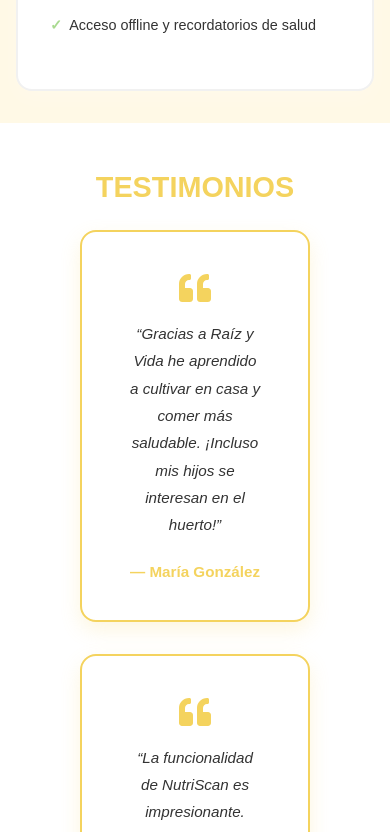
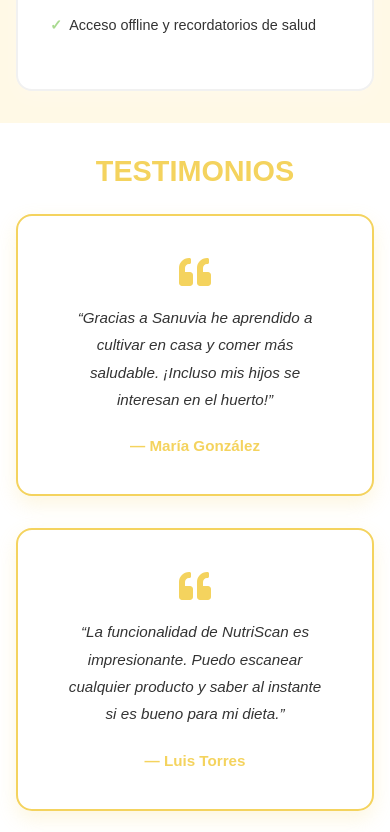
Before and after one commit to alegria1026/sanuviaweb, a Next.js app: page /page/home in a window 390 px wide. Shown: the part 1986-2818 px from the top of the page. Built offline with nearby package versions, Linux system fonts and the light colour scheme.

Commit message:
finalfuncionalidades

```diff
--- /dev/null
+++ b/src/app/components/DemoViewer/DemoViewer.module.css
@@ -0,0 +1,27 @@
+.wrapper {
+  padding: 7rem 1rem 3rem 1rem;
+  background-color: #fff;
+  width: 100%;
+  display: flex;
+  justify-content: center;
+}
+
+.videoContainer {
+  position: relative;
+  width: 100%;
+  max-width: 300px; /* límite visual cómodo */
+  aspect-ratio: 9 / 16; /* relación vertical correcta */
+  overflow: hidden;
+  border-radius: 12px;
+  box-shadow: 0 6px 24px rgba(0, 0, 0, 0.1);
+}
+
+.iframe {
+  position: absolute;
+  top: 0;
+  left: 0;
+  width: 100%;
+  height: 100%;
+  border: 0;
+  border-radius: 12px;
+}
--- a/src/app/components/FeaturesCards/FeaturesCards.module.css
+++ b/src/app/components/FeaturesCards/FeaturesCards.module.css
@@ -1,13 +1,13 @@
 .wrapper {
-  padding: 4rem;
-  background: #f4fdf7;
+  padding: 4rem 2rem;
+  background: #fff;
   margin: 0 auto;
 }
 
 .title {
   font-size: 2.8rem;
   font-weight: 700;
-  color: #208c3c;
+  color: #F4D35E;
   text-align: center;
   margin-bottom: 3rem;
   margin-top: 4rem;
@@ -19,26 +19,31 @@
   grid-template-columns: repeat(3, 1fr);
   gap: 2.5rem;
   justify-items: center;
+  max-width: 1300px;
+  margin: 0 auto;
 }
 
-/* Para centrar la fila inferior de 2 tarjetas */
-.card:nth-child(4),
-.card:nth-child(5) {
-  grid-column: span 1;
+/* Asegura que solo en pantallas grandes se controlen posiciones */
+@media (min-width: 769px) {
+  .card:nth-child(4),
+  .card:nth-child(5) {
+    grid-column: span 1;
+  }
 }
 
-/* Estilos base de las tarjetas */
 .card {
-  background-color: #ffffff;
+  background-color: #FFFFFF;
   border-radius: 12px;
   padding: 2rem;
   box-shadow: 0 6px 18px rgba(0, 0, 0, 0.06);
-  border: 1px solid #e0e0e0;
+  border: 2px solid #F4D35E;
   transition: transform 0.3s ease, box-shadow 0.3s ease;
   display: flex;
   flex-direction: column;
   align-items: center;
   text-align: center;
+  width: 100%;
+  max-width: 100%;
 }
 
 .card:hover {
@@ -55,27 +60,44 @@
 
 .featureIcon {
   font-size: 3rem;
-  color: #208c3c;
+  color: #F4D35E;
   margin-bottom: 0.75rem;
 }
 
 .cardTitle {
   font-size: 1.5rem;
   font-weight: 700;
-  color: #208c3c;
+  color: #F4D35E;
   margin: 0;
   text-align: center;
 }
 
 .cardText {
   font-size: 1.05rem;
-  color: #444;
+  color: #444444;
   line-height: 1.6;
   text-align: justify;
   margin-top: 1rem;
+  margin-bottom: 1.5rem;
 }
 
-/* Responsive para tablet */
+.demoButton {
+  margin-top: auto;
+  background-color: #F4D35E;
+  color: #000000;
+  padding: 0.8rem 1.5rem;
+  font-weight: 600;
+  font-size: 1rem;
+  border-radius: 8px;
+  text-decoration: none;
+  transition: background-color 0.3s ease;
+}
+
+.demoButton:hover {
+  background-color: #D1B446;
+}
+
+/* Tablet */
 @media (max-width: 1024px) {
   .grid {
     grid-template-columns: 1fr 1fr;
@@ -91,10 +113,13 @@
   }
 }
 
-/* Responsive para móvil */
+/* Móvil */
 @media (max-width: 768px) {
   .grid {
-    grid-template-columns: 1fr;
+    display: flex;
+    flex-direction: column;
+    gap: 2rem;
+    align-items: center;
   }
 
   .card {
--- a/src/app/components/MissionVision/MissionVision.module.css
+++ b/src/app/components/MissionVision/MissionVision.module.css
@@ -1,6 +1,6 @@
 .wrapper {
   padding: 2rem;
-    background-color: #fff;
+  background-color: #FFFFFF;
   max-width: 1300px;
   margin: 0 auto;
 }
@@ -10,7 +10,7 @@
   padding-bottom: 10px;
   font-size: 3rem;
   font-weight: 700;
-    color: #208C3C;
+  color: #F4D35E; /* Color principal */
   text-align: center;
   text-transform: uppercase;
   position: relative;
@@ -30,26 +30,35 @@
   padding: 2rem;
   border-radius: 8px;
   background-color: #f8f8f8;
-    border: 1px solid #e0e0e0;
-    box-shadow: 0 4px 6px rgba(0, 0, 0, 0.05);
+  border: 1px solid #F4D35E;
+  box-shadow: 0 4px 6px rgba(244, 211, 94, 0.2);
   transition: transform 0.3s ease, box-shadow 0.3s ease;
 }
 
 .cardTitle {
-    font-size: 1.5rem;
+  font-size: 2rem;
   font-weight: 700;
-    color: #208C3C;
-    margin-bottom: 1rem;
+  color: #F4D35E;
   text-align: center;
+  margin-bottom: 0.8rem;
+}
+
+.cardIcon {
+  font-size: 3rem;
+  color: #F4D35E;
+  margin: 0 auto 1.5rem;
+  display: block;
 }
 
 .cardText {
   font-size: 1.1rem;
   line-height: 1.6;
-    color: #333;
+  color: #333333;
   text-align: justify;
+  margin-top: 0;
 }
 
+/* Responsive */
 @media (max-width: 1024px) {
   .title {
     font-size: 2rem;
@@ -69,6 +78,11 @@
 
   .cardText {
     font-size: 0.95rem;
+  }
+
+  .cardIcon {
+    font-size: 2rem;
+    margin-bottom: 1.2rem;
   }
 }
 
@@ -100,38 +114,7 @@
   .cardText {
     font-size: 0.9rem;
   }
-}
 
-/* ... (conserva todos los estilos previos) ... */
-
-.cardTitle {
-    font-size: 2rem;
-    font-weight: 700;
-    color: #208C3C;
-    text-align: center;
-    margin-bottom: 0.8rem; /* Espacio entre título e icono */
-}
-
-.cardIcon {
-    font-size: 3rem;
-    color: #208C3C;
-    margin: 0 auto 1.5rem; /* Centrado y espacio inferior */
-    display: block;
-}
-
-.cardText {
-    margin-top: 0; /* Eliminamos margen superior del texto */
-}
-
-/* Ajustes responsive para el nuevo orden */
-@media (max-width: 1024px) {
-    .cardIcon {
-    font-size: 2rem;
-    margin-bottom: 1.2rem;
-    }
-}
-
-@media (max-width: 480px) {
   .cardIcon {
     font-size: 1.8rem;
     margin-bottom: 1rem;
--- a/src/app/components/MissionVision/index.js
+++ b/src/app/components/MissionVision/index.js
@@ -11,14 +11,14 @@
           <h3 className={styles.cardTitle}>MISIÓN</h3>
           <FaBullseye className={styles.cardIcon} />
           <p className={styles.cardText}>
-            Lorem ipsum dolor sit amet, consectetur adipiscing elit, sed do eiusmod tempor incididunt ut labore et dolore magna aliqua.
+            Somos una plataforma digital dedicada a informar los beneficios de la alimentación saludable, así como enfermedades relacionadas como la diabetes y la obesidad infantil. Con herramientas interactivas, buscamos acercar el conocimiento a las familias para fomentar decisiones informadas desde la infancia.
           </p>
         </div>
         <div className={styles.card}>
           <h3 className={styles.cardTitle}>VISIÓN</h3>
           <FaChartLine className={styles.cardIcon} />
           <p className={styles.cardText}>
-            Lorem ipsum dolor sit amet, consectetur adipiscing elit, sed do eiusmod tempor incididunt ut labore et dolore magna aliqua.
+            Ser una plataforma líder en información nutrimental en la zona sur de Veracruz, reconocida por ser confiable e innovadora, utilizando tecnología para generar impacto social en los hábitos de salud alimentaria en futuras generaciones.
           </p>
         </div>
       </div>
--- a/src/app/components/Testimonials/Testimonials.module.css
+++ b/src/app/components/Testimonials/Testimonials.module.css
@@ -77,6 +77,10 @@
   .quoteIcon {
     font-size: 2.2rem;
   }
+
+  .wrapper {
+    padding: 2rem 1rem;
+  }
 }
 
 @media (max-width: 768px) {
--- a/src/app/components/Testimonials/index.js
+++ b/src/app/components/Testimonials/index.js
@@ -6,7 +6,7 @@
   const comments = [
     {
       name: 'María González',
-      text: 'Gracias a Raíz y Vida he aprendido a cultivar en casa y comer más saludable. ¡Incluso mis hijos se interesan en el huerto!'
+      text: 'Gracias a Sanuvia he aprendido a cultivar en casa y comer más saludable. ¡Incluso mis hijos se interesan en el huerto!'
     },
     {
       name: 'Luis Torres',
--- a/src/app/components/UsIntroduction/UsIntroduction.module.css
+++ b/src/app/components/UsIntroduction/UsIntroduction.module.css
@@ -1,8 +1,21 @@
 .wrapper {
   padding: 2rem;
-    background-color: #fff;
-    color: #000;
+  background-color: #FFFFFF;
+  color: #000000;
   margin-top: 4rem;
+  padding-left: 7rem;
+  padding-right: 7rem;
+}
+
+.title {
+  margin-bottom: 1rem;
+  padding-bottom: 10px;
+  font-size: 3rem;
+  font-weight: 700;
+  color: #F4D35E; /* Color principal SANUVIA */
+  text-align: center;
+  text-transform: uppercase;
+  position: relative;
 }
 
 .content {
@@ -21,22 +34,11 @@
   min-width: 320px;
 }
 
-.title {
-    margin-bottom: 1rem;
-    padding-bottom: 10px;
-    font-size: 3rem;
-    font-weight: 700;
-    color: #208C3C;
-    text-align: center;
-    text-transform: uppercase;
-    position: relative;
-}
-
 .text p {
   font-size: 1.1rem;
   line-height: 1.6;
   margin-bottom: 1rem;
-    color: #333;
+  color: #333333;
   text-align: justify;
 }
 
@@ -49,13 +51,13 @@
 .list li {
   margin-bottom: 0.8rem;
   font-size: 1.1rem;
-    color: #333;
+  color: #333333;
   position: relative;
   padding-left: 1.5rem;
 }
 
 .checkmark {
-    color: #208C3C;
+  color: #F4D35E; /* Color principal */
   font-weight: bold;
   position: absolute;
   left: 0;
```
Also changed, not shown: src/app/components/DemoViewer/index.js (added, +18 -0 lines), src/app/components/FeaturesCards/index.js (+15 -7 lines), src/app/components/UsIntroduction/index.js (+5 -8 lines), src/app/page/demo/[videoId]/page.js (added, +18 -0 lines). Lines whose indentation alone changed are shown as unchanged.
